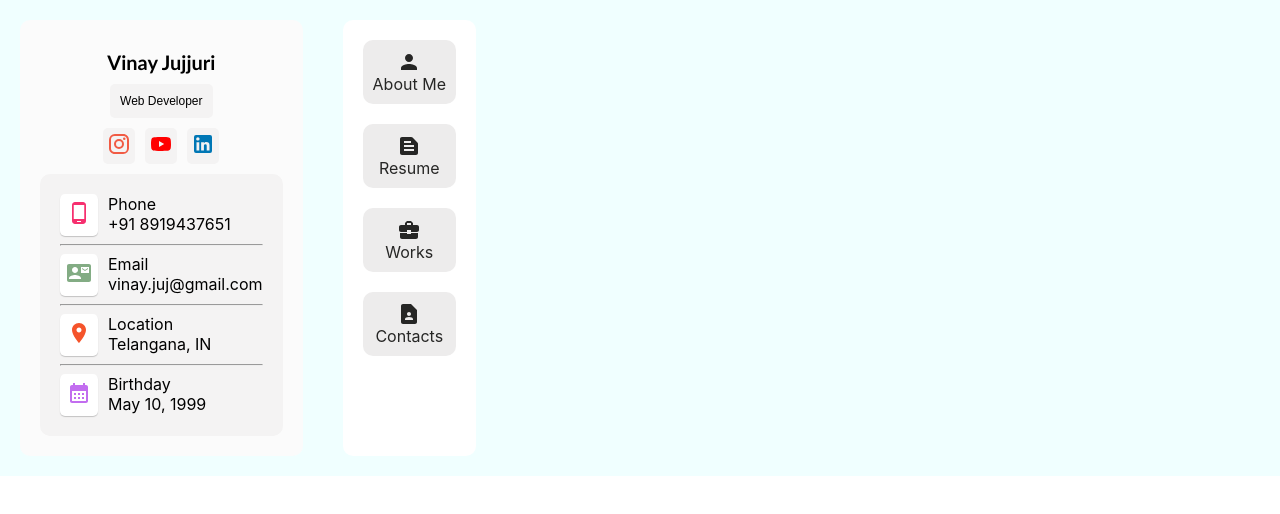
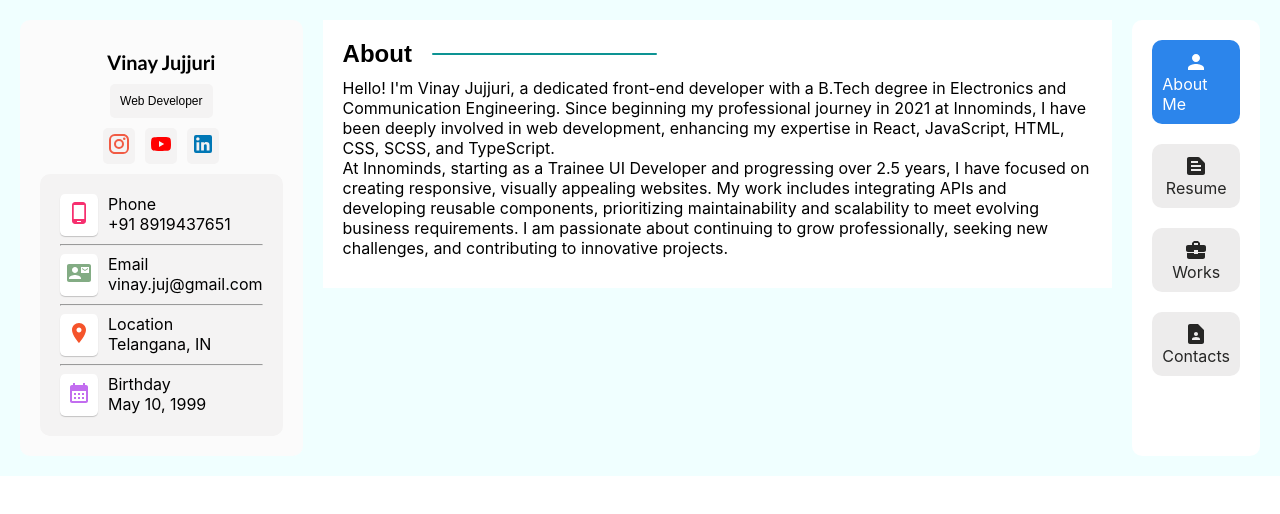
Before and after one commit to vinayjujjuri/vinayJujjuri_website, a React (Create React App) app in the folder my-website/: page / in a window 1280 px wide. Shown: the top 514 px of the page. Built offline with nearby package versions, Linux system fonts and the light colour scheme.

Commit message:
removed router

```diff
--- a/my-website/src/components/layout/layout.tsx
+++ b/my-website/src/components/layout/layout.tsx
@@ -5,6 +5,9 @@ import { RightCardComponent } from "../rightCard/rightCard";
 
 interface LayoutProps {
     children?: React.ReactNode;
+    onClick?: (name:string) => void;
+    setComponentName: React.Dispatch<React.SetStateAction<string>>;
+    componentName:string;
 }
 
 export function Layout(props: LayoutProps) {
@@ -12,7 +15,7 @@ export function Layout(props: LayoutProps) {
         <div className={styles.layoutContainer}>
             <LeftCardComponent />
             <main>{props.children}</main>
-            <RightCardComponent/>
+            <RightCardComponent setComponentName={props.setComponentName} onClick={props.onClick} componentName={props.componentName}/>
         </div>
     );
 }
--- a/my-website/src/components/rightCard/rightCard.tsx
+++ b/my-website/src/components/rightCard/rightCard.tsx
@@ -5,32 +5,35 @@ import TextSnippetIcon from '@mui/icons-material/TextSnippet';
 import BusinessCenterIcon from '@mui/icons-material/BusinessCenter';
 import ContactPageIcon from '@mui/icons-material/ContactPage';
 
-export function RightCardComponent() {
-    const currentPath = window.location.pathname;
-    const navigate = useNavigate();
-    console.log(currentPath,"current")
+interface RightCardProps {
+    onClick?: (name:string) => void;
+    setComponentName: React.Dispatch<React.SetStateAction<string>>;
+    componentName:string;
+}
+
+export function RightCardComponent(props :RightCardProps) {
 
     const onClickNavigate = (path: string) => {
-        navigate(path);
+        props.setComponentName(path);
     }
 
     return (
         <div className={styles.rightCardContainer}>
-            <div className={currentPath === '/vinayJujjuri_website/' ? `${styles.iconContainer} ${styles.active}` : styles.iconContainer} onClick={() => onClickNavigate("/vinayJujjuri_website/")}>
-                <PersonIcon sx={{ color: currentPath === '/vinayJujjuri_website/'  ? "white" : "#262625" }} />
-                <div style={{ color: currentPath === '/vinayJujjuri_website/'  ? "white" : "#262625" }}>About Me</div>
+            <div className={props.componentName === 'about me' ? `${styles.iconContainer} ${styles.active}` : styles.iconContainer} onClick={() => onClickNavigate("about me")}>
+                <PersonIcon sx={{ color: props.componentName === 'about me'  ? "white" : "#262625" }} />
+                <div style={{ color: props.componentName === 'about me'  ? "white" : "#262625" }}>About Me</div>
             </div>
-            <div className={currentPath === '/vinayJujjuri_website/resume' ? `${styles.iconContainer} ${styles.active}` : styles.iconContainer} onClick={() => onClickNavigate("/vinayJujjuri_website/resume")}>
-                <TextSnippetIcon sx={{ color: currentPath === '/vinayJujjuri_website/resume' ? "white" : "#262625" }} />
-                <div style={{ color: currentPath === '/vinayJujjuri_website/resume' ? "white" : "#262625" }}>Resume</div>
+            <div className={props.componentName === 'resume' ? `${styles.iconContainer} ${styles.active}` : styles.iconContainer} onClick={() => onClickNavigate("resume")}>
+                <TextSnippetIcon sx={{ color: props.componentName === 'resume' ? "white" : "#262625" }} />
+                <div style={{ color: props.componentName === 'resume' ? "white" : "#262625" }}>Resume</div>
             </div>
-            <div className={currentPath === '/vinayJujjuri_website/works' ? `${styles.iconContainer} ${styles.active}` : styles.iconContainer} onClick={() => onClickNavigate("/vinayJujjuri_website/works")}>
-                <BusinessCenterIcon sx={{ color: currentPath === '/vinayJujjuri_website/works' ? "white" : "#262625" }} />
-                <div style={{ color: currentPath === '/vinayJujjuri_website/works' ? "white" : "#262625" }}>Works</div>
+            <div className={props.componentName === 'works' ? `${styles.iconContainer} ${styles.active}` : styles.iconContainer} onClick={() => onClickNavigate("works")}>
+                <BusinessCenterIcon sx={{ color: props.componentName === 'works' ? "white" : "#262625" }} />
+                <div style={{ color: props.componentName === 'works' ? "white" : "#262625" }}>Works</div>
             </div>
-            <div className={currentPath === '/vinayJujjuri_website/contacts' ? `${styles.iconContainer} ${styles.active}` : styles.iconContainer} onClick={() => onClickNavigate("/vinayJujjuri_website/contacts")}>
-                <ContactPageIcon sx={{ color: currentPath === '/vinayJujjuri_website/contacts' ? "white" : "#262625" }} />
-                <div style={{ color: currentPath === '/vinayJujjuri_website/contacts' ? "white" : "#262625" }}>Contacts</div>
+            <div className={props.componentName === 'contacts' ? `${styles.iconContainer} ${styles.active}` : styles.iconContainer} onClick={() => onClickNavigate("contacts")}>
+                <ContactPageIcon sx={{ color: props.componentName === 'contacts' ? "white" : "#262625" }} />
+                <div style={{ color: props.componentName === 'contacts' ? "white" : "#262625" }}>Contacts</div>
             </div>
         </div>
     )
--- a/my-website/src/components/router/index.tsx
+++ b/my-website/src/components/router/index.tsx
@@ -3,16 +3,38 @@ import Navbar from "../navbar/navbar";
 import { LeftCardComponent } from "../leftCard/leftcard";
 import { Layout } from "../layout/layout";
 import AboutMeComponent from "../aboutMe/aboutMe";
+import { useState } from "react";
 
 function Router() {
+    const [componentName, setComponentName] = useState<string>("about me");
+
+    const onClickChangeTab = (name:string) => {
+        setComponentName(name);
+    }
+
+    // Function to determine which component to render
+    const renderComponent = () => {
+        switch (componentName) {
+            case "resume":
+                return <p>Resume</p>;
+            case "contacts":
+                return <p>Contact</p>;
+                case "works":
+                return <p>works</p>;
+            case "about me":
+                return <AboutMeComponent />;
+            default:
+                return <AboutMeComponent />;
+        }
+    };
+
+
+
     return (
         <>
             <BrowserRouter>
-            {/* <Navbar/> */}
-            <Layout>
-                <Routes>
-                <Route path="/vinayJujjuri_website" element={<AboutMeComponent/>} />
-                </Routes>
+            <Layout setComponentName={setComponentName} onClick={onClickChangeTab} componentName={componentName}>
+                {renderComponent()}
             </Layout>
             </BrowserRouter>
         </>);
```
